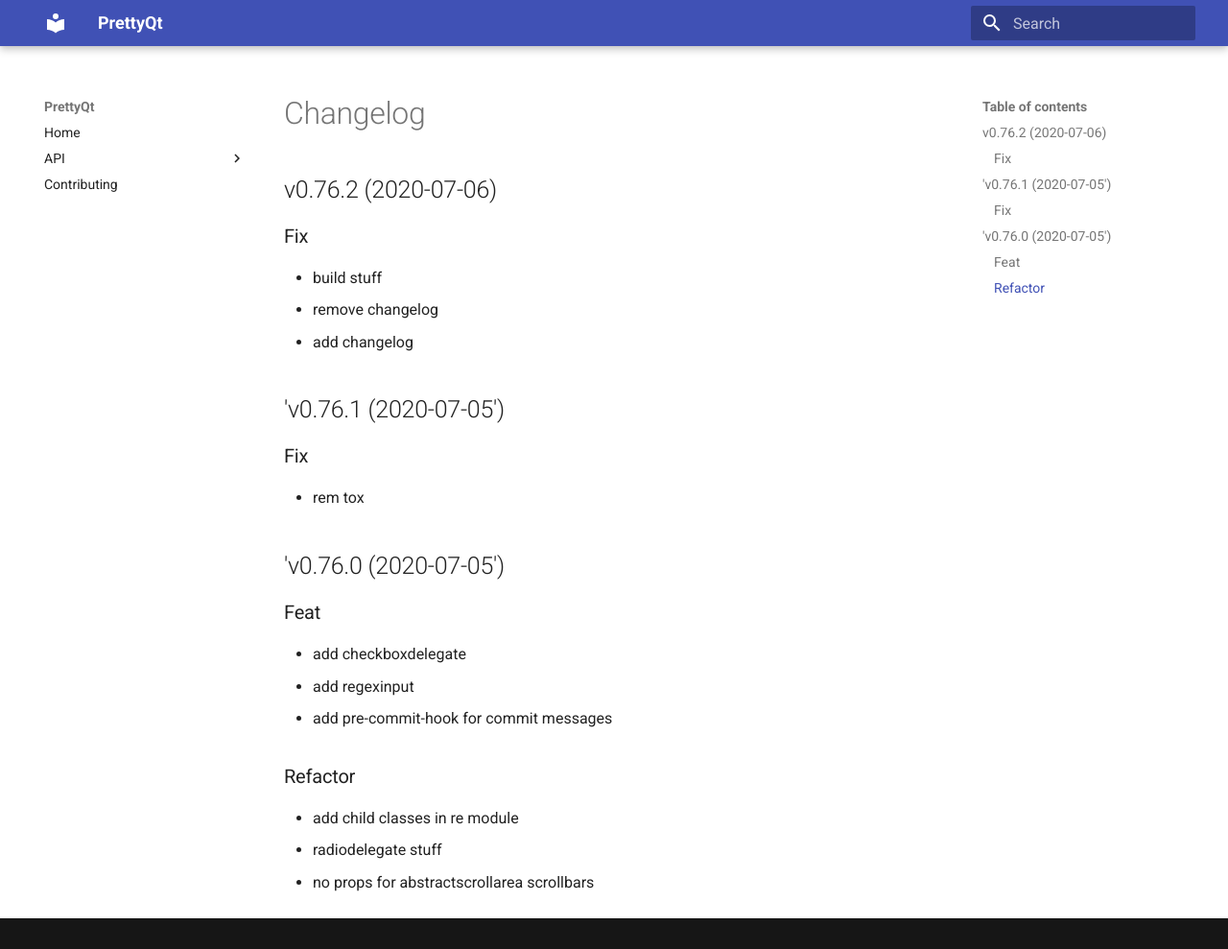
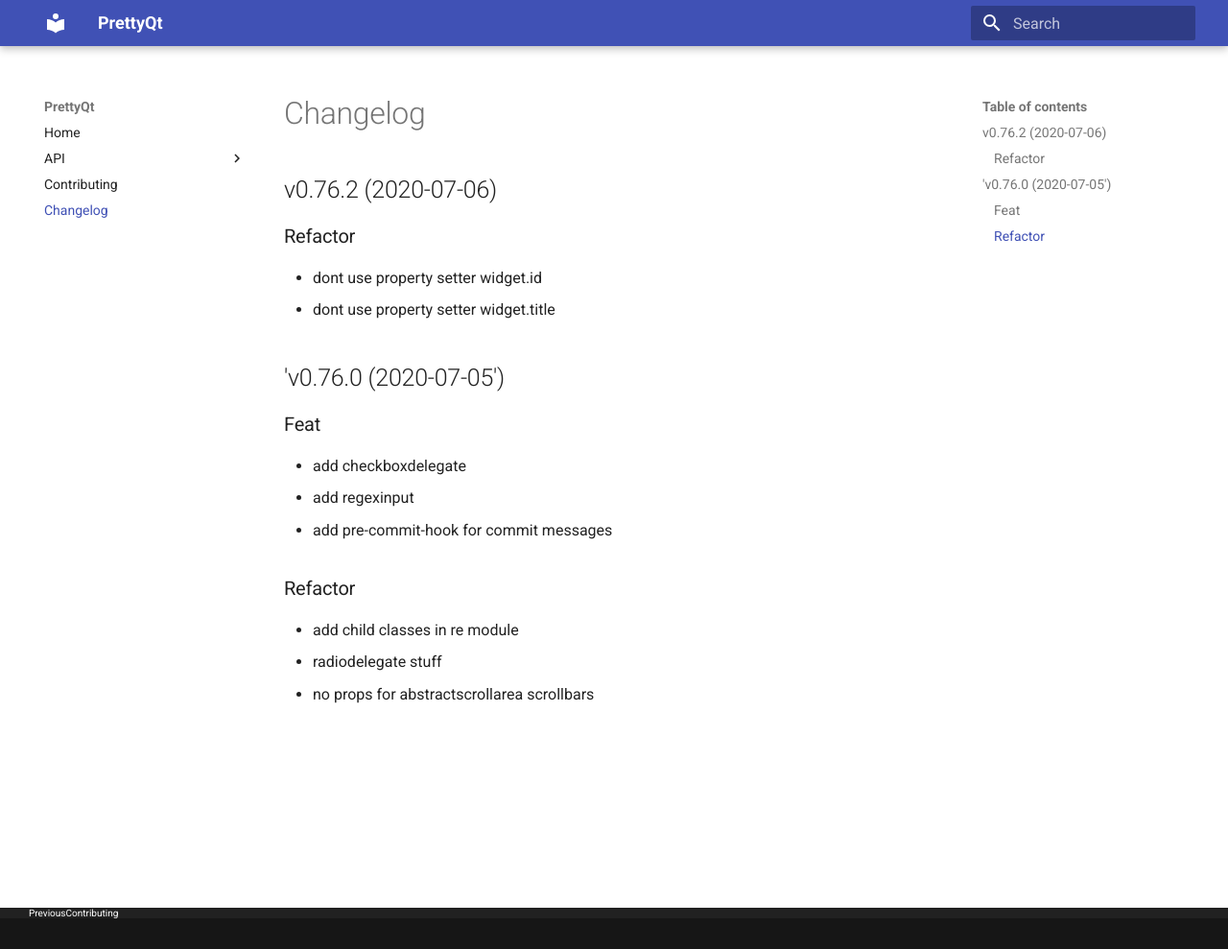
Before and after one commit to phil65/PrettyQt, an MkDocs documentation site: the page built from docs/changelog.md, in a window 1280 px wide and 989 px high. Shown: the whole window at 96% size. Built offline with MkDocs 1.6.1 and Material for MkDocs 9.7.7, drawn with Linux system fonts in a browser that asks for light colours.

Commit message:
docs: changelog work

```diff
--- a/docs/changelog.md
+++ b/docs/changelog.md
@@ -1,16 +1,9 @@
 ## v0.76.2 (2020-07-06)
 
-### Fix
+### Refactor
 
-- build stuff
-- remove changelog
-- add changelog
-
-## 'v0.76.1 (2020-07-05')
-
-### Fix
-
-- rem tox
+- dont use property setter widget.id
+- dont use property setter widget.title
 
 ## 'v0.76.0 (2020-07-05')
 
--- a/mkdocs.yml
+++ b/mkdocs.yml
@@ -16,6 +16,7 @@ nav:
         # - utils: api/utils.md
         # - constants: api/constants.md
     - Contributing: contributing.md
+    - Changelog: changelog.md
 
 theme:
     name: material
```
